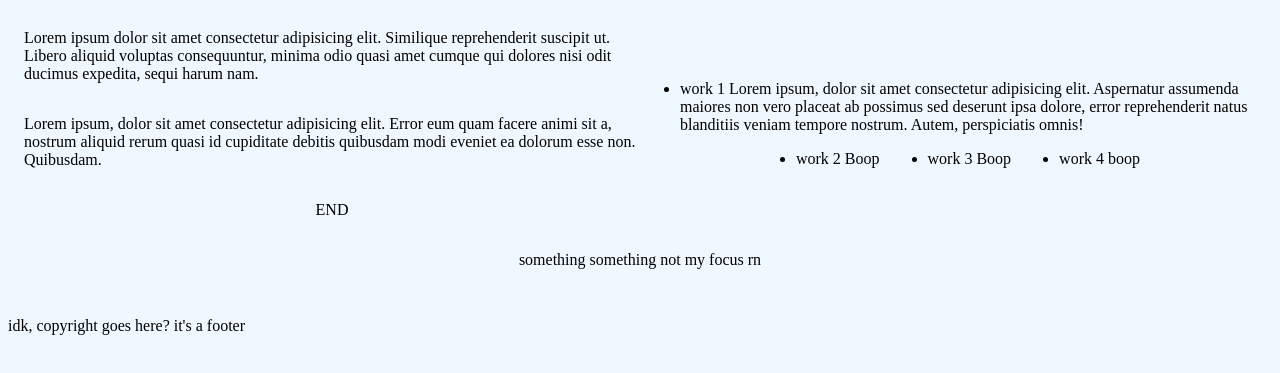
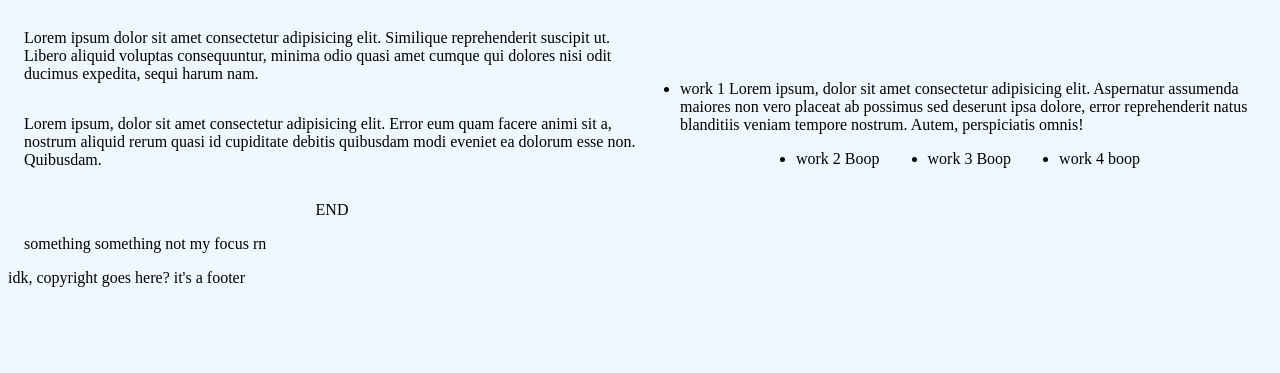
Before and after one commit to mollydotwhat/pretend-portfolio, a plain HTML site: page index.html in a window 1280 px wide. Shown: the part 91-464 px from the top of the page. Drawn offline with Linux system fonts and the light colour scheme.

Commit message:
oops late for class now

```diff
--- a/assets/css/style.css
+++ b/assets/css/style.css
@@ -12,10 +12,6 @@ ul {
     gap: 3rem;
 }
 
-/* body {
-    display: flex;
-    gap: 5rem;
-} */
 
 main {
     padding: 1rem;
@@ -59,17 +55,9 @@ article {
     /* flex-wrap: wrap; unnecessary--inherited*/
 }
 
-footer {
-    display: flex;
-    flex-wrap: wrap;
-    flex-direction: column;
-    justify-items: space-around;
-    align-content: space-between;
-    gap: 3rem;
-}
+
 
 #contact {
-    display: flex;
     min-width: 100%;
     justify-content: center;
 }
--- a/index.html
+++ b/index.html
@@ -59,14 +59,14 @@
             </ul>
         </article>
 
-
-    </main>
-
-    <footer>
         <section id="contact">
             something something not my focus rn
             <!-- contact me section goes here. DO NOT use real contact info. Email, socials etc. -->
         </section>
+    </main>
+
+    <footer>
+
         idk, copyright goes here? it's a footer
     </footer>
 </body>
```
